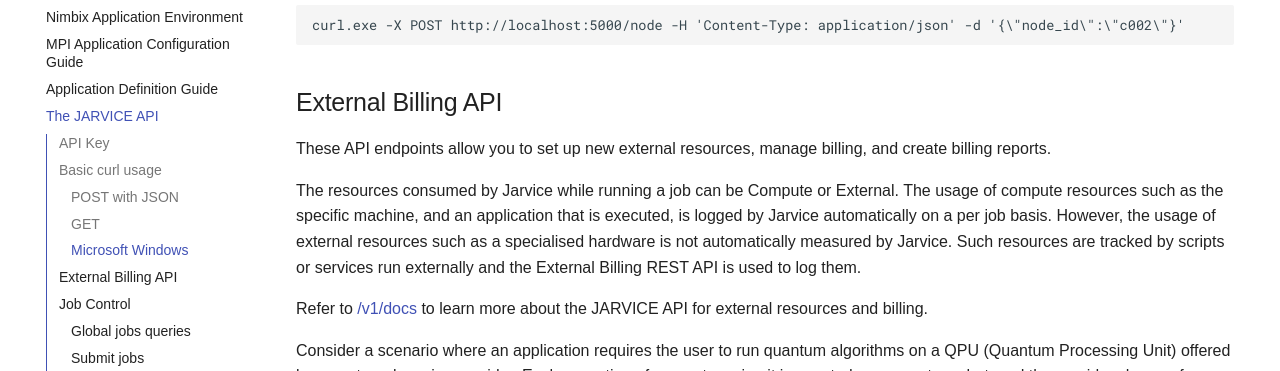
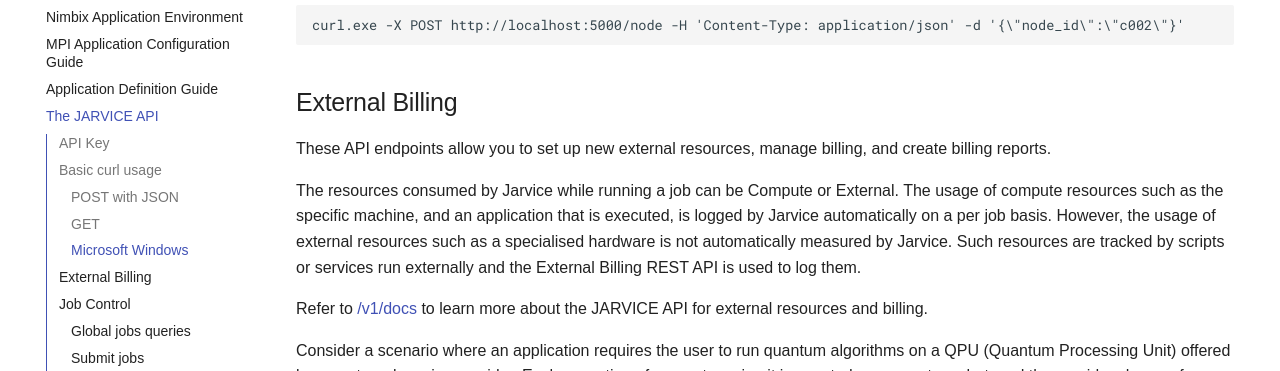
Before and after one commit to nimbix/jardoc, an MkDocs documentation site: the page built from docs/api.md, in a window 1280 px wide and 900 px high, scrolled down 1725 px. Shown: the part 172-543 px from the top of the window. Built offline with MkDocs 1.6.1 and Material for MkDocs 9.7.7, drawn with Linux system fonts in a browser that asks for light colours.

````diff
--- a/docs/api.md
+++ b/docs/api.md
@@ -59,7 +59,7 @@ Note also that in Windows command prompt, if passing JSON content directly, you
 curl.exe -X POST http://localhost:5000/node -H 'Content-Type: application/json' -d '{\"node_id\":\"c002\"}'
 ```
 
-## External Billing API
+## External Billing
 
 These API endpoints allow you to set up new external resources, manage billing, and create billing reports.
 
````
